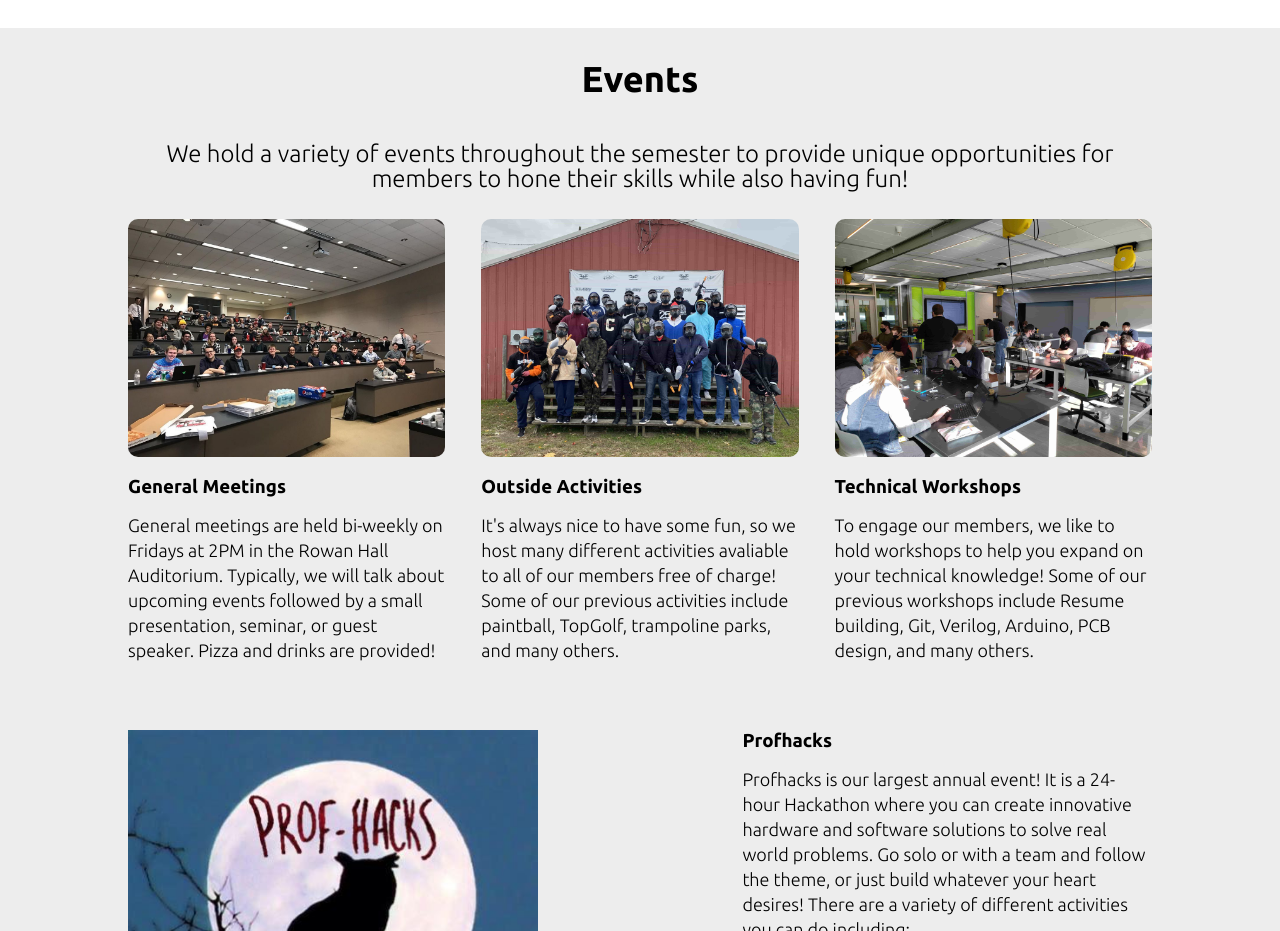
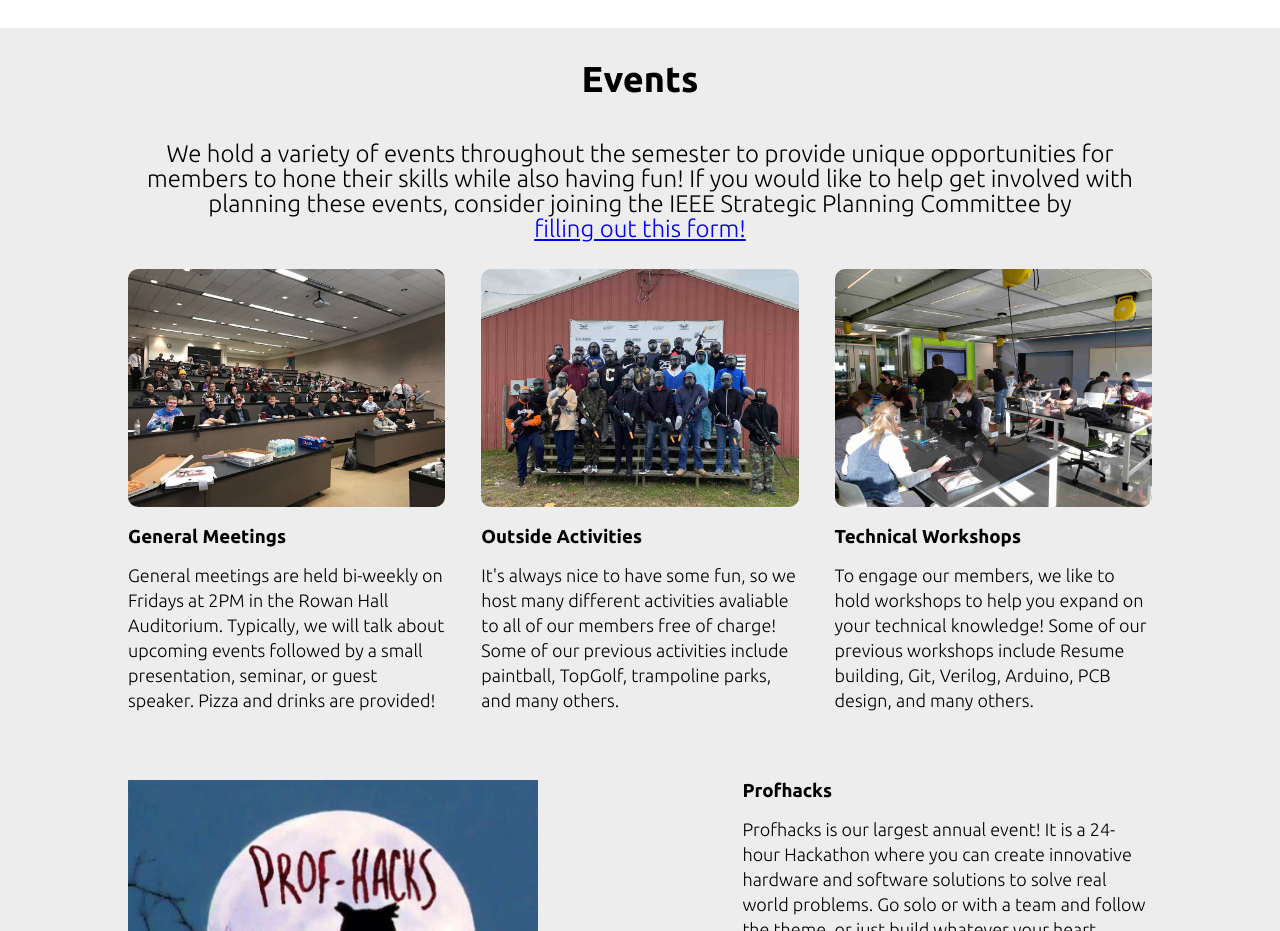
Before and after one commit to rtorc777/rowan-ieee-website, a plain HTML site: page index.html in a window 1280 px wide. Shown: the part 1720-2651 px from the top of the page. Drawn offline with nearby package versions, Linux system fonts and the light colour scheme.

Commit message:
added form

```diff
--- a/index.html
+++ b/index.html
@@ -79,7 +79,8 @@
     <div class="color">
     <section class="events" id="events">
         <h1>Events</h1>
-        <p data-aos="fade-in" data-aos-duration="1000">We hold a variety of events throughout the semester to provide unique opportunities for members to hone their skills while also having fun!</p> <br>
+        <p data-aos="fade-in" data-aos-duration="1000">We hold a variety of events throughout the semester to provide unique opportunities for members to hone their skills while also having fun!
+            If you would like to help get involved with planning these events, consider joining the IEEE Strategic Planning Committee by <br><a href="https://forms.gle/AqKssSiWCCZwJX8J9">filling out this form!</a></p> <br>
         <div class="row" data-aos="fade-in" data-aos-duration="1500">
             <div class="events-col">
                 <img src="images/gm.jpg" loading="lazy">
```
